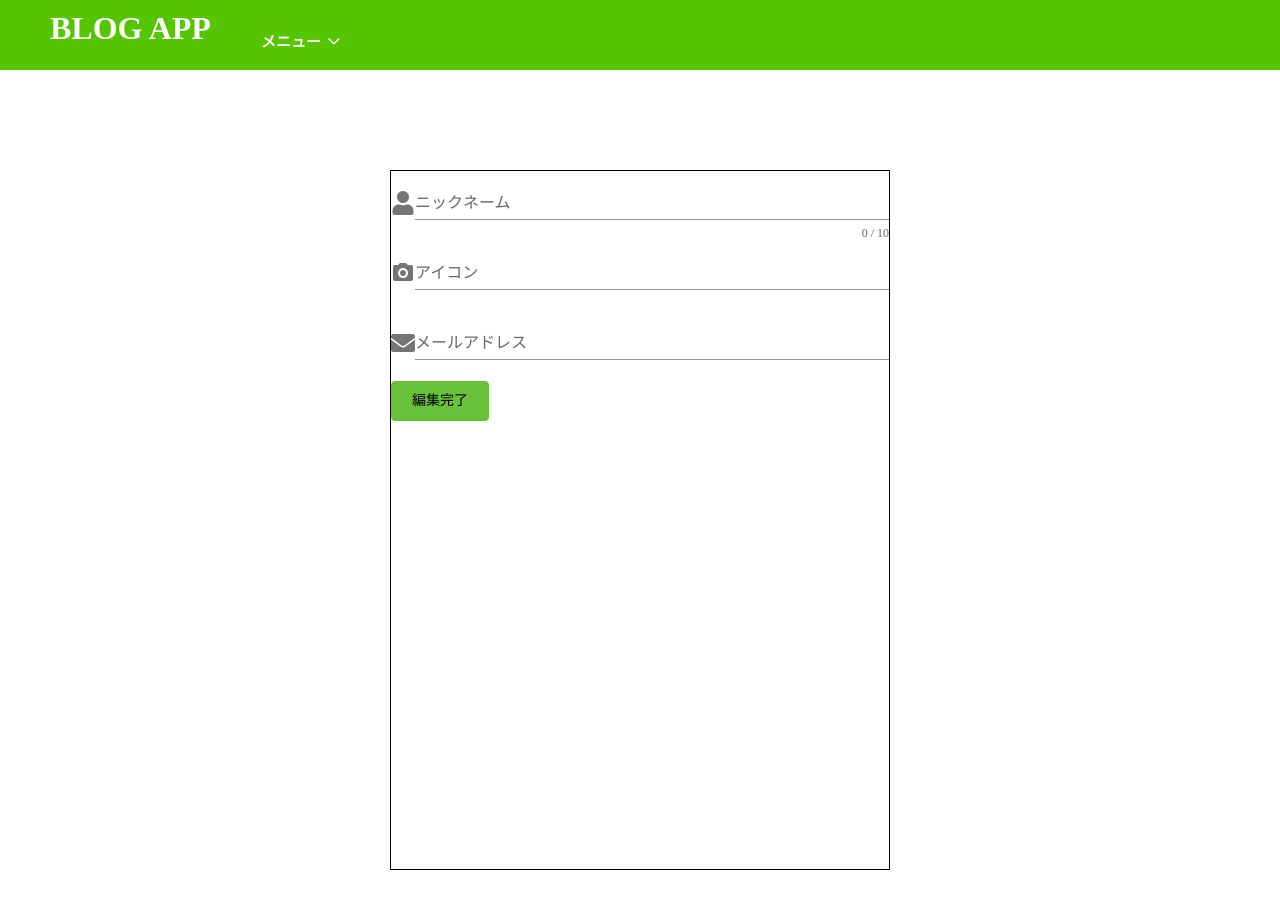
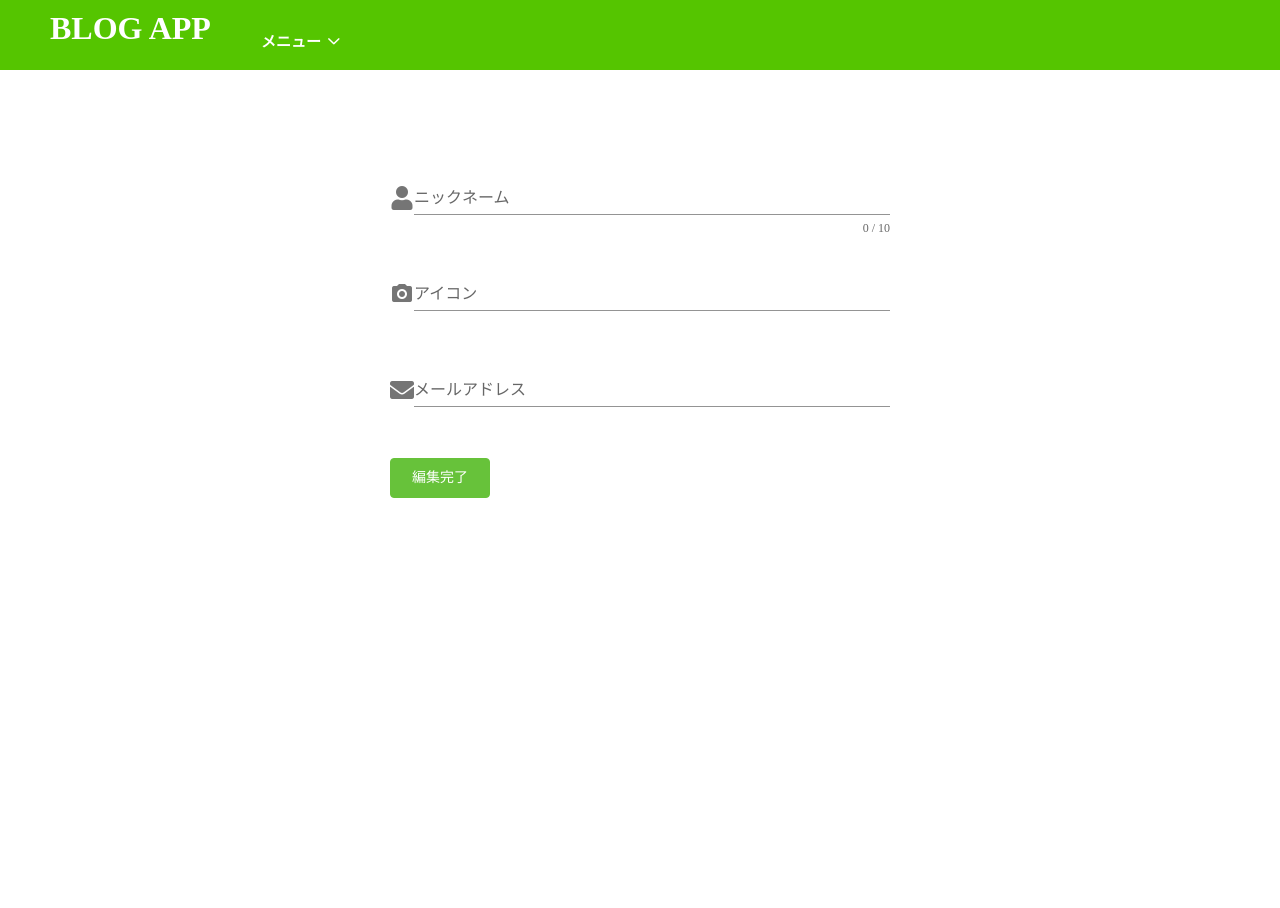
Before and after one commit to yusuke39/BlogApplication, a Vue app in the folder web/: page /editAdmin in a window 1280 px wide. Shown: the top 908 px of the page. After the commit the page ends 800 px from the top, so only its background shows below. Built offline with nearby package versions, Linux system fonts and the light colour scheme.

Commit message:
管理者編集画面

```diff
--- a/web/src/views/editAdmin.vue
+++ b/web/src/views/editAdmin.vue
@@ -4,6 +4,7 @@
     <div class="edit-admin-wrapper">
       <form>
         <v-text-field
+          class="edit-admin-input"
           v-model="name"
           :error-messages="nameErrors"
           :counter="10"
@@ -14,15 +15,16 @@
           @blur="$v.name.$touch()"
         ></v-text-field>
         <v-file-input
+          class="edit-admin-input"
           :rules="rules"
           accept="image/png, image/jpeg, image/bmp"
           placeholder="アイコン(画像を選択してください)"
           prepend-icon="mdi-camera"
           label="アイコン"
           name="iconImage"
-          class="register-input-form"
         ></v-file-input>
         <v-text-field
+          class="edit-admin-input"
           v-model="email"
           :error-messages="emailErrors"
           label="メールアドレス"
@@ -32,7 +34,7 @@
           @blur="$v.email.$touch()"
         ></v-text-field>
 
-        <el-button type="success" @click="submit">編集完了</el-button>
+        <el-button type="success" @click="submit" class="edit-button">編集完了</el-button>
       </form>
     </div>
   </div>
@@ -85,8 +87,15 @@ export default {
 <style>
  .edit-admin-wrapper {
    width: 500px;
-   height: 700px;
-   border: solid 1px;
    margin: 100px auto;
  }
+
+ .edit-button {
+   color: #ffffff;
+   width: 100px;
+ }
+
+ .edit-admin-input {
+   margin-bottom: 30px;
+ }
 </style>
```
